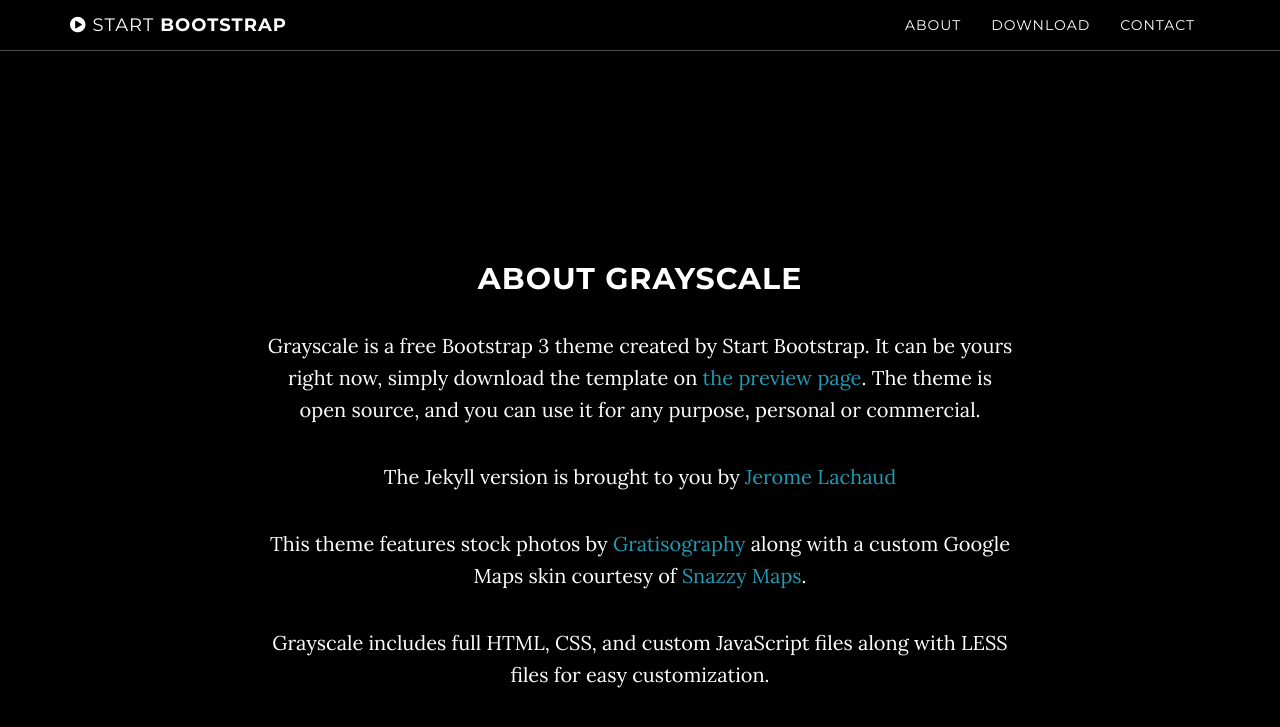
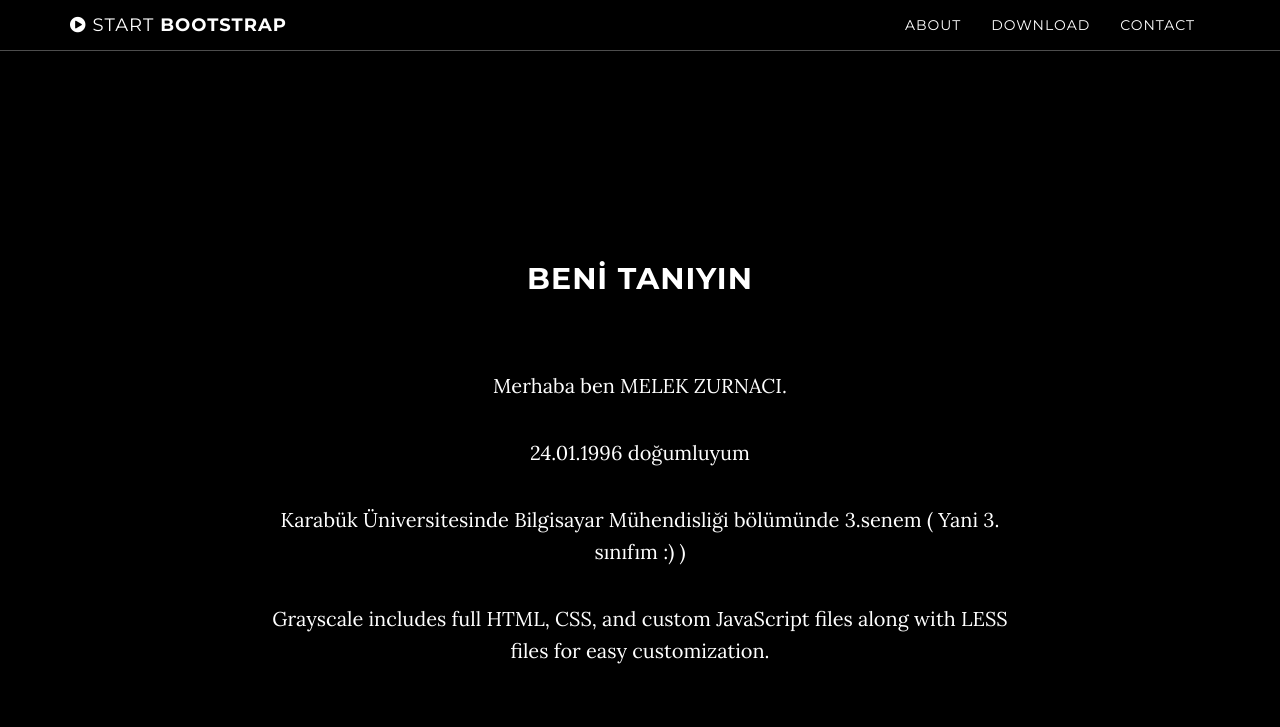
Before and after one commit to melekzurnaci/melekzurnaci.github.io, a Jekyll site: the page built from index.html, in a window 1280 px wide and 900 px high, scrolled down 838 px. Shown: the top 727 px of the window. Built offline with Jekyll 4.4.1, drawn with Linux system fonts in a browser that asks for light colours.

Commit message:
Update about.html

```diff
--- a/_includes/about.html
+++ b/_includes/about.html
@@ -2,10 +2,13 @@
     <section id="about" class="container content-section text-center">
         <div class="row">
             <div class="col-lg-8 col-lg-offset-2">
-                <h2>About Grayscale</h2>
-                <p>Grayscale is a free Bootstrap 3 theme created by Start Bootstrap. It can be yours right now, simply download the template on <a href="http://startbootstrap.com/template-overviews/grayscale/">the preview page</a>. The theme is open source, and you can use it for any purpose, personal or commercial.</p>
-                <p>The Jekyll version is brought to you by <a href="https://github.com/jeromelachaud">Jerome Lachaud</a></p>
-                <p>This theme features stock photos by <a href="http://gratisography.com/">Gratisography</a> along with a custom Google Maps skin courtesy of <a href="http://snazzymaps.com/">Snazzy Maps</a>.</p>
+                <h2>BENİ TANIYIN </h2>
+                <br>
+                <br>
+                <p>Merhaba ben MELEK ZURNACI.</p>
+                <p>24.01.1996 doğumluyum</p>
+                <p>Karabük Üniversitesinde Bilgisayar Mühendisliği bölümünde 3.senem ( Yani 3. sınıfım :) )  </p>
+
                 <p>Grayscale includes full HTML, CSS, and custom JavaScript files along with LESS files for easy customization.</p>
             </div>
         </div>
```
